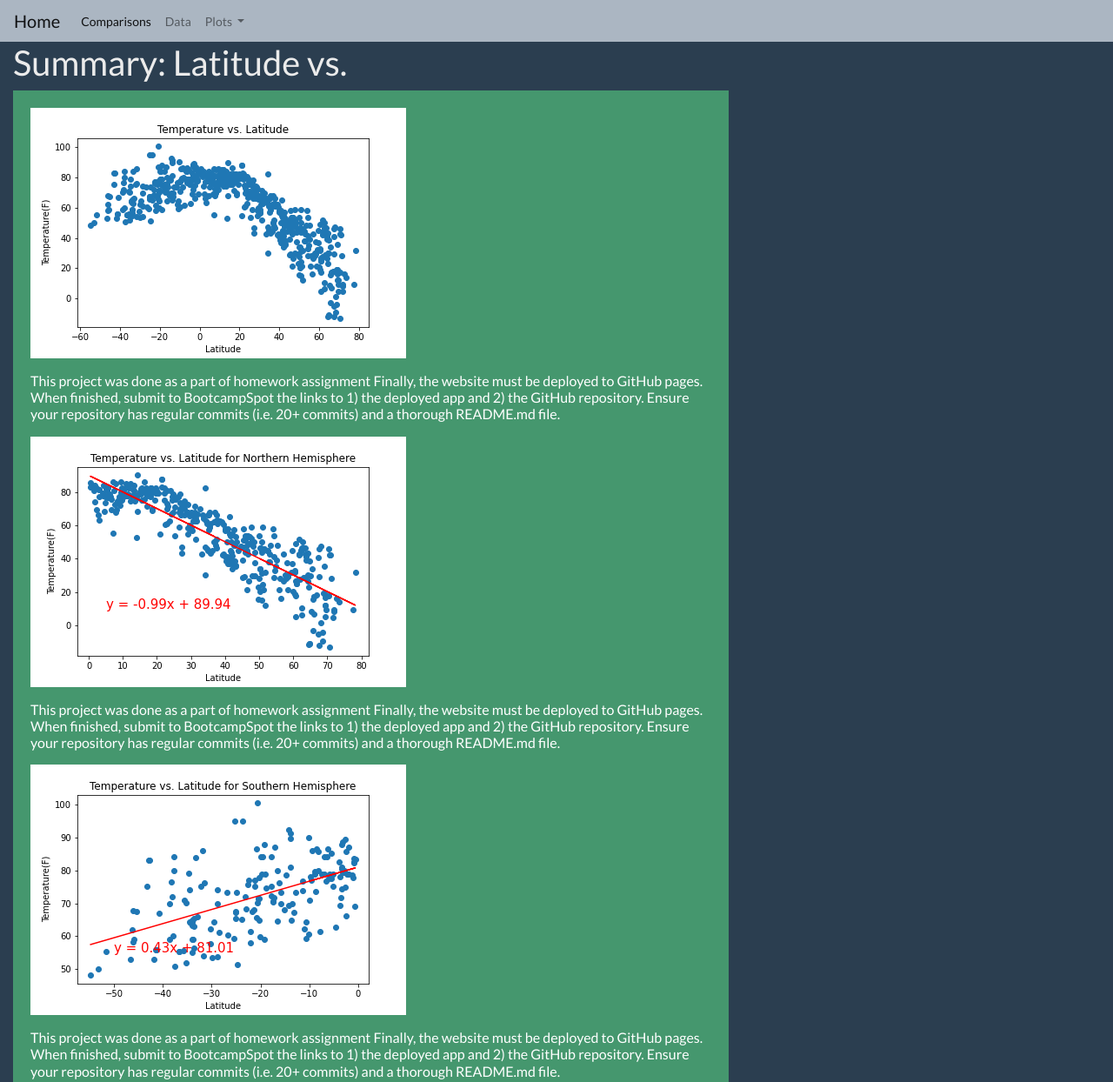
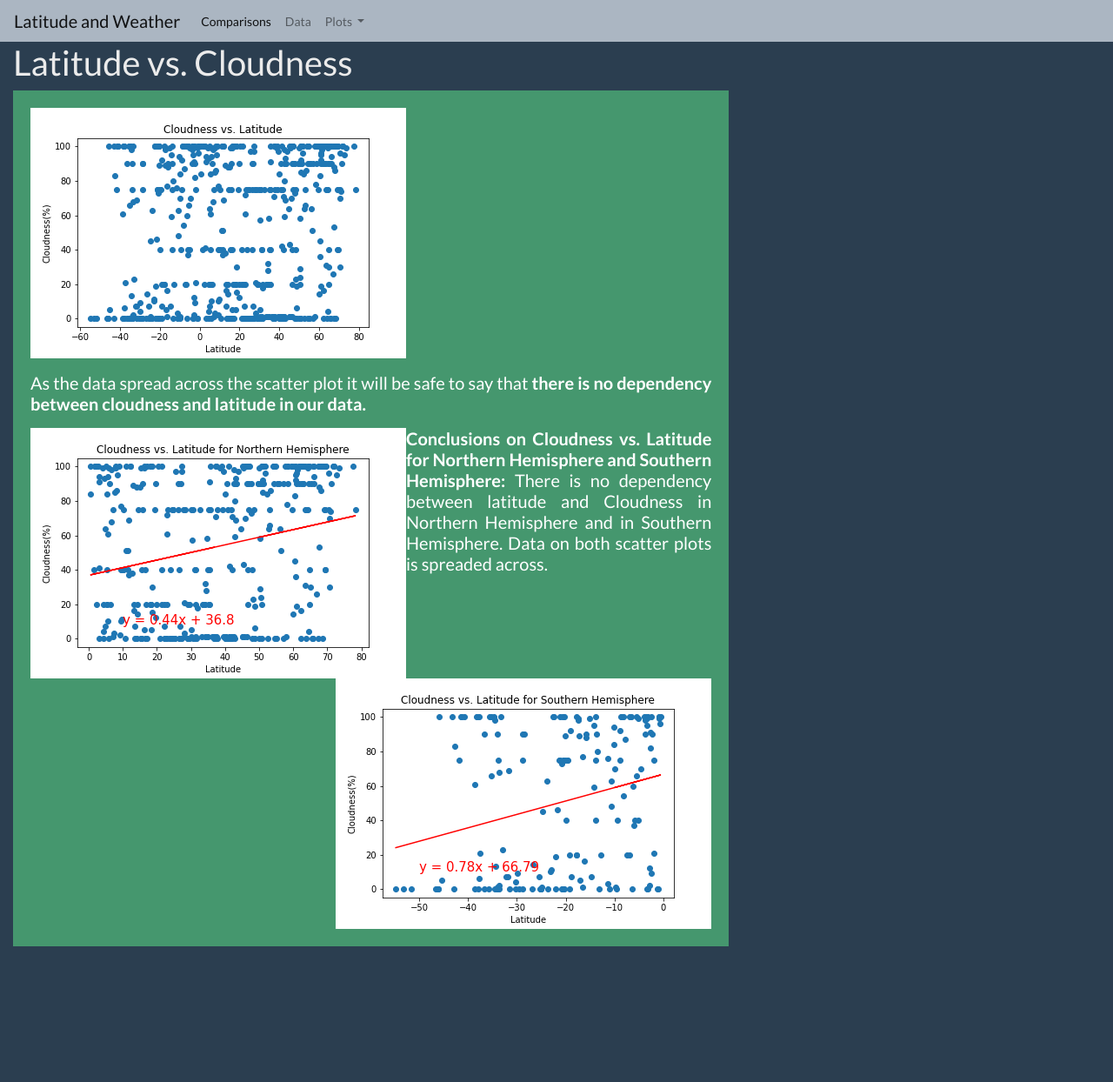
Before and after one commit to newbeadwork/Web-Design-Challenge, a plain HTML site: page cloudness.html in a window 1280 px wide. Shown: the top 1244 px of the page at 87% size. After the commit the page ends 1088 px from the top, so only its background shows below. Drawn offline with nearby package versions, Linux system fonts and the light colour scheme.

Commit message:
Cleaned cloudness.html

```diff
--- a/cloudness.html
+++ b/cloudness.html
@@ -17,7 +17,7 @@
 
 <body>
   <header class="navbar navbar-expand-lg navbar-light bg-light">
-    <a class="navbar-brand" href="index.html">Home</a>
+    <a class="navbar-brand" href="index.html">Latitude and Weather</a>
     <button class="navbar-toggler" type="button" data-toggle="collapse" data-target="#navbarSupportedContent" aria-controls="navbarSupportedContent" aria-expanded="false" aria-label="Toggle navigation">
       <span class="navbar-toggler-icon"></span>
     </button>
@@ -25,7 +25,7 @@
     <div class="collapse navbar-collapse" id="navbarSupportedContent">
       <ul class="navbar-nav mr-auto">
         <li class="nav-item active">
-          <a class="nav-link" href="#">Comparisons<span class="sr-only">(current)</span></a>
+          <a class="nav-link" href="comparisons.html">Comparisons<span class="sr-only">(current)</span></a>
         </li>
         <li class="nav-item">
           <a class="nav-link" href="data.html">Data</a>
@@ -37,49 +37,49 @@
           <div class="dropdown-menu" aria-labelledby="navbarDropdown">
             <a class="dropdown-item" href="temperature.html">Latitude vs. Temperature</a>
             <a class="dropdown-item" href="humidity.html">Latitude vs. Humidity</a>
-            <a class="dropdown-item" href="humidity.html">Latitude vs. Cloudness</a>
-            <a class="dropdown-item" href="humidity.html">Latitude vs. Wind</a>
+            <a class="dropdown-item" href="cloudness.html">Latitude vs. Cloudness</a>
+            <a class="dropdown-item" href="wind.html">Latitude vs. Wind</a>
           </div>
         </li>
       </ul>
     </div>
   </header>
   <div class="container-fluid">
-
     <div class="row">
-
       <div class="col-md-8">
-        <h1>Summary: Latitude vs.</h1>
+        <h1>Latitude vs. Cloudness</h1>
         <div class="box">
           <div class="clearfix">
-            <img src="Visualizations/temp_vs_lat_all.png" alt="Map" class="img-fluid">
-            <p class="text-right">
-              <h6>This project was done as a part of homework assignment Finally, the website must be deployed to GitHub pages.
-                When finished, submit to BootcampSpot the links to 1) the deployed app and 2) the GitHub repository.
-                Ensure your repository has regular commits (i.e. 20+ commits) and a thorough README.md file.
-              </h6>
+            <img src="Visualizations/clouds_vs_lat_all.png" alt="Cloudness vs Latitude across the Globe" class="img-fluid">
+            <div class="text-justify">
+              <p>
+                <h5>As the data spread across the scatter plot it will be safe to say that <strong>there is
+                  no dependency between cloudness and latitude in our data.</strong>
+                </h5>
+              </p>
+            </div>
+
+            <p>
+              <img src="Visualizations/clouds_vs_lat_north.png" alt=" Cloudness vs Latitude North" class="float-left">
             </p>
-
-            <img src="Visualizations/temp_vs_lat_north.png" alt="Map" class="img-fluid">
-            <p class="text-right">
-              <h6>This project was done as a part of homework assignment Finally, the website must be deployed to GitHub pages.
-                When finished, submit to BootcampSpot the links to 1) the deployed app and 2) the GitHub repository.
-                Ensure your repository has regular commits (i.e. 20+ commits) and a thorough README.md file.
-              </h6>
+            <p>
+              <img src="Visualizations/clouds_vs_lat_south.png" alt="TCloudness vs Latitude South" class="float-right">
             </p>
-
-            <img src="Visualizations/temp_vs_lat_south.png" alt="Map" class="img-fluid">
-            <p class="text-right">
-              <h6>This project was done as a part of homework assignment Finally, the website must be deployed to GitHub pages.
-                When finished, submit to BootcampSpot the links to 1) the deployed app and 2) the GitHub repository.
-                Ensure your repository has regular commits (i.e. 20+ commits) and a thorough README.md file.
-              </h6>
+            <p>
+              <div class="text-justify">
+                <p>
+                <h5><strong>Conclusions on Cloudness vs. Latitude
+                  for Northern Hemisphere and Southern Hemisphere: </strong>
+                  There is no dependency between latitude and Cloudness
+                  in Northern Hemisphere  and in Southern Hemisphere. Data on both scatter plots is
+                  spreaded across.
+                </h5>
+                </p>
+              </div>
             </p>
           </div>
         </div>
       </div>
-
-
     </div>
   </div>
 
```
Also changed, not shown: index.html (+3 -1 lines), temperature.html (+10 -2 lines).
